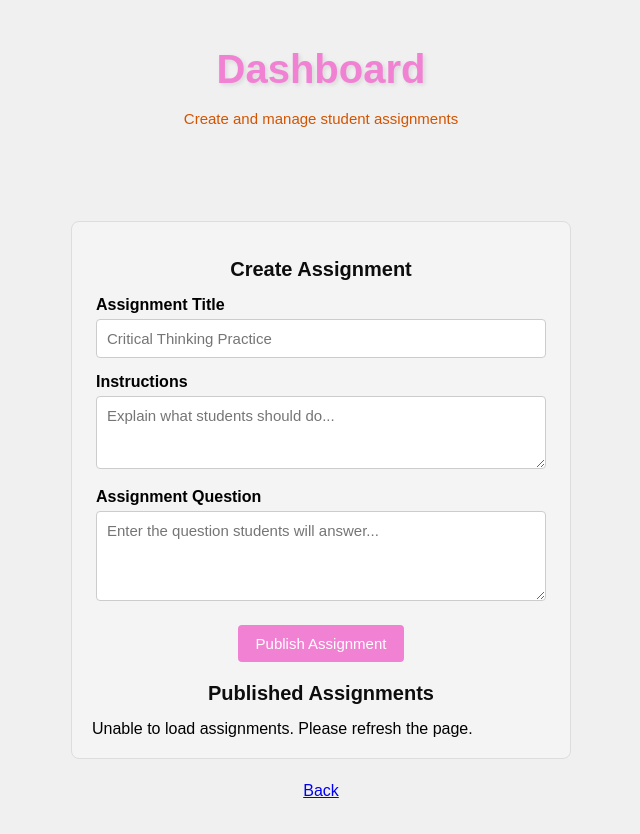
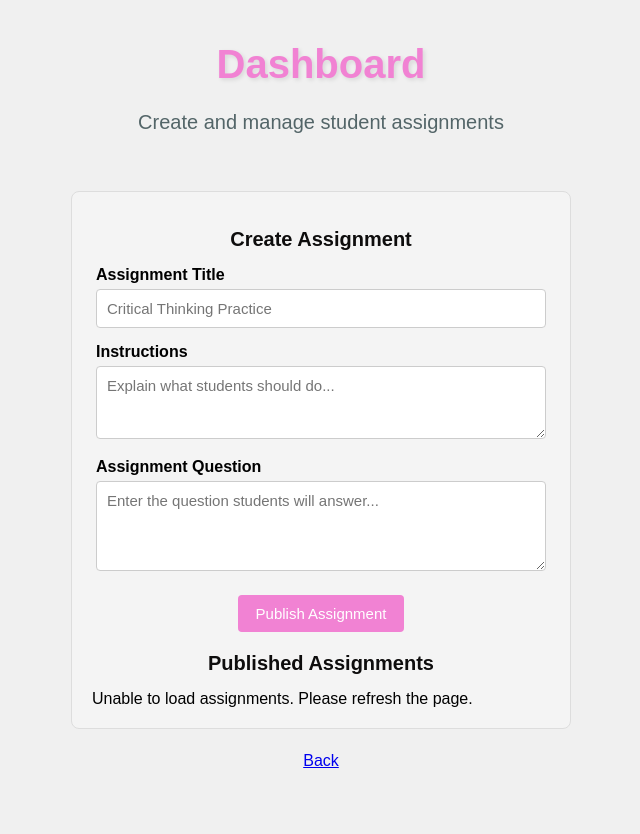
Before and after one commit to hayden0101/Mhacktofudemo, a website: page public/teacher.html in a window 1280 px wide. Shown: the whole page, without its empty margins (319-959 px from the left). Drawn offline with Linux system fonts and the light colour scheme; no server answers.

Commit message:
Update teacher.html

```diff
--- a/public/teacher.html
+++ b/public/teacher.html
@@ -1,8 +1,8 @@
-<!DOCTYPE html>
+<!doctype html>
 <html lang="en">
   <head>
-    <meta charset="UTF-8">
-    <meta name="viewport" content="width=device-width, initial-scale=1.0">
+    <meta charset="UTF-8" />
+    <meta name="viewport" content="width=device-width, initial-scale=1.0" />
     <title>TOFU | Teacher Dashboard</title>
     <script src="js/teacher.js" defer></script>
 
@@ -15,7 +15,7 @@
 
       header {
         text-align: center;
-            padding: 20px;
+        padding: 15px;
       }
 
       h1 {
@@ -33,9 +33,10 @@
       }
 
       p {
-            color: #d35400;
-            font-size: 15px;
-            line-height: 1.6;
+        color: #536568;
+        font-size: 20px;
+        line-height: 1.5;
+        margin-bottom: 2px;
       }
 
       main {
@@ -50,6 +51,7 @@
         max-width: 500px;
         box-sizing: border-box;
         margin: 20px auto;
+        margin-top: 2px;
         padding: 20px;
         border: 1px solid #ddd;
         border-radius: 8px;
@@ -67,7 +69,8 @@
         font-weight: bold;
       }
 
-        input, textarea {
+      input,
+      textarea {
         box-sizing: border-box;
         width: 100%;
         padding: 10px;
@@ -162,7 +165,7 @@
             id="title"
             placeholder="Critical Thinking Practice"
             required
-                >
+          />
 
           <label for="instructions">Instructions</label>
           <textarea
@@ -180,9 +183,7 @@
             required
           ></textarea>
 
-                <button type="submit" id="publishBtn">
-                    Publish Assignment
-                </button>
+          <button type="submit" id="publishBtn">Publish Assignment</button>
         </form>
 
         <p id="status-message" role="status"></p>
```
Lines whose indentation alone changed are shown as unchanged.
